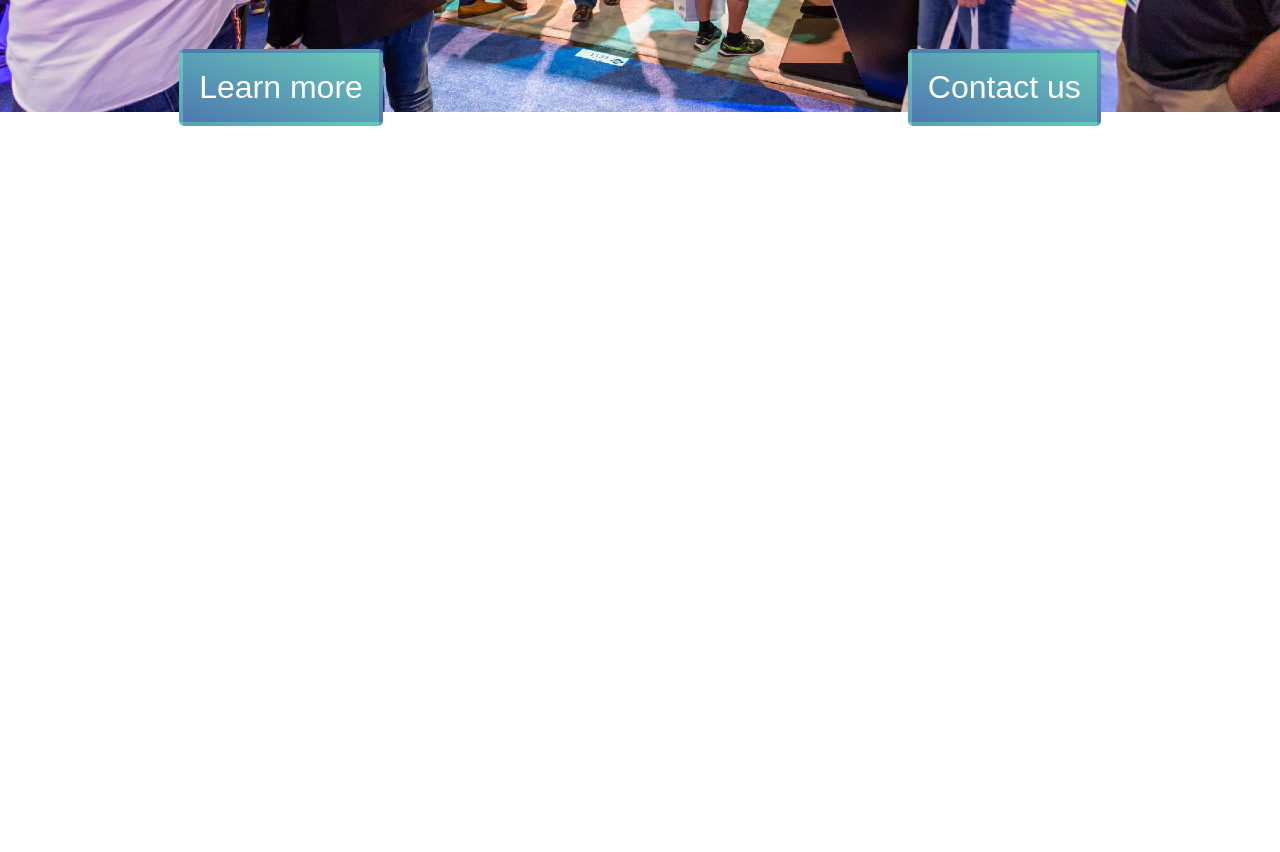
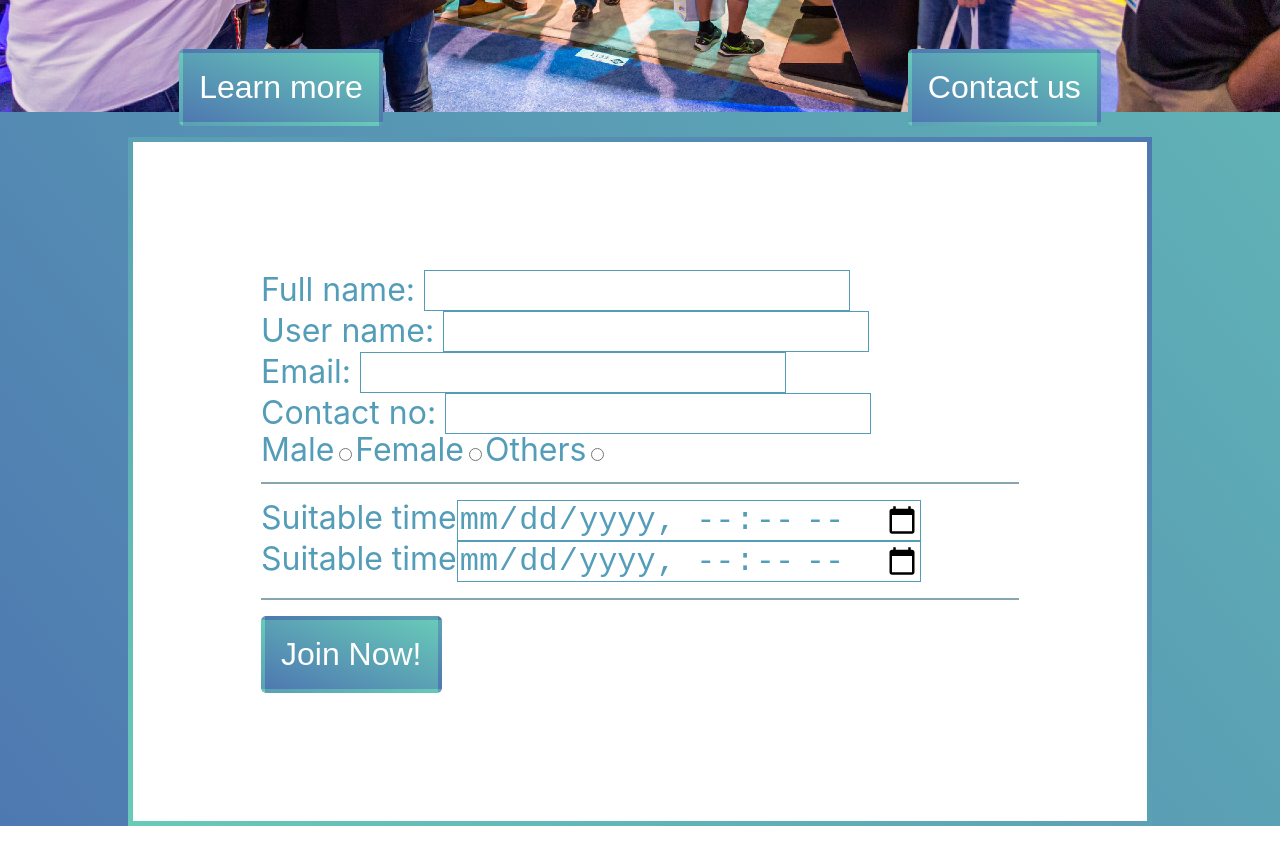
Before and after one commit to TITHI1244/G2E-volunteers, a React (Create React App) app in the folder i-volunteer/: page / in a window 1280 px wide. Shown: the part 880-1732 px from the top of the page. Before the commit the page ends 1128 px from the top, so only its background shows below. Built offline with nearby package versions, Linux system fonts and the light colour scheme.

Commit message:
added initial form fields without much functionality

```diff
--- a/i-volunteer/src/App.css
+++ b/i-volunteer/src/App.css
@@ -43,7 +43,7 @@
   justify-content: space-between;
 }
 
-.event-button button {
+button {
   font-size: 2rem;
   padding: 1rem;
   outline: none;
@@ -53,3 +53,30 @@
   color: white;
   cursor: pointer;
 }
+
+form {
+  margin: 2% 10%;
+  padding: 10%;
+  font-size: 2rem;
+  line-height: 2rem;
+  border: 5px double transparent;
+  border-image: linear-gradient(to right top, #68cab8 0%, #4e78b1 100%);
+  border-image-slice: 1;
+  background-color: white;
+  color: #549db9;
+}
+
+form input {
+  font-size: 2rem;
+  color: #549db9;
+  border: 1px solid #549db9;
+  outline: none;
+}
+
+hr {
+  border: 1px solid #88a5b1;
+}
+
+.personal-details {
+  font-size: 2rem;
+}
--- a/i-volunteer/src/App.js
+++ b/i-volunteer/src/App.js
@@ -1,10 +1,12 @@
 import './App.css';
-import EventSection from "./Components/EventSection";
+import EventSection from './Components/EventSection';
+import Form from './Components/Form';
 
 function App() {
   return (
     <div className="App">
       <EventSection />
+      <Form />
     </div>
   );
 }
--- /dev/null
+++ b/i-volunteer/src/Components/Form.js
@@ -0,0 +1,78 @@
+import React, { useState } from 'react'
+
+export default function Form({addNewShift}) {
+    const [fullName, setFullName] = useState("");
+    const [userName, setUserName] = useState("");
+    const [email, setEmail] = useState("");
+    const [contact, setContact] = useState("");
+    const [gender, setGender] = useState("Male");
+    const [startTime, setStartTime] = useState("");
+    const [endTime, setEndTime] = useState("");
+
+    const handleSubmit = (e) => {
+        e.preventDefault();
+        console.log(fullName, userName, email, contact, gender);
+        addNewShift(fullName);
+        setFullName("");
+        setUserName("");
+        setEmail("");
+        setContact("");
+        setGender("Male");
+    }
+    return (
+        <form onSubmit={handleSubmit}>
+            <div className="personal-details">
+                <div>
+                    <label htmlFor="full-name">Full name: </label>
+                    <input type="text" id="full-name" value={fullName} onChange={e => setFullName(e.target.value)} />
+                </div>
+                <div>
+                    <label htmlFor="user-name">User name: </label>
+                    <input type="text" id="user-name" value={userName} onChange={e => setUserName(e.target.value)} />
+                </div>
+                <div>
+                    <label htmlFor="email">Email: </label>
+                    <input type="email" id="email" value={email} onChange={e => setEmail(e.target.value)} />
+                </div>
+                <div>
+                    <label htmlFor="contact">Contact no: </label>
+                    <input type="tel" id="contact" value={contact} onChange={e => setContact(e.target.value)} />
+                </div>
+                <div className="gender-input">
+                    <label htmlFor="gender">Male</label>
+                    <input type="radio" id="contact" value="Male" onChange={e => setGender(e.target.value)} />
+                    <label htmlFor="gender">Female</label>
+                    <input type="radio" id="contact" value="Female" onChange={e => setGender(e.target.value)} />
+                    <label htmlFor="gender">Others</label>
+                    <input type="radio" id="contact" value="Others" onChange={e => setGender(e.target.value)} />
+                </div>
+            </div>
+            <hr />
+            <div className="time-details">
+                <div>
+                    <label htmlFor="start-time">Suitable time</label>
+                    <input
+                        type="datetime-local"
+                        id="start-time"
+                        value={startTime}
+                        onChange={(e) => setStartTime(e.target.value)}
+                    />
+                </div>
+                <div>
+                    <label htmlFor="end-time">Suitable time</label>
+                    <input
+                        type="datetime-local"
+                        id="end-time"
+                        value={endTime}
+                        onChange={(e) => setEndTime(e.target.value)}
+                    />
+                </div>
+            </div>
+            <hr />
+
+            <button type="submit">
+                Join Now!
+            </button>
+        </form>
+    )
+}
```
Also changed, not shown: i-volunteer/src/Components/Registration.js (added, +26 -0 lines), i-volunteer/src/Components/ShiftList.js (added, +9 -0 lines).
